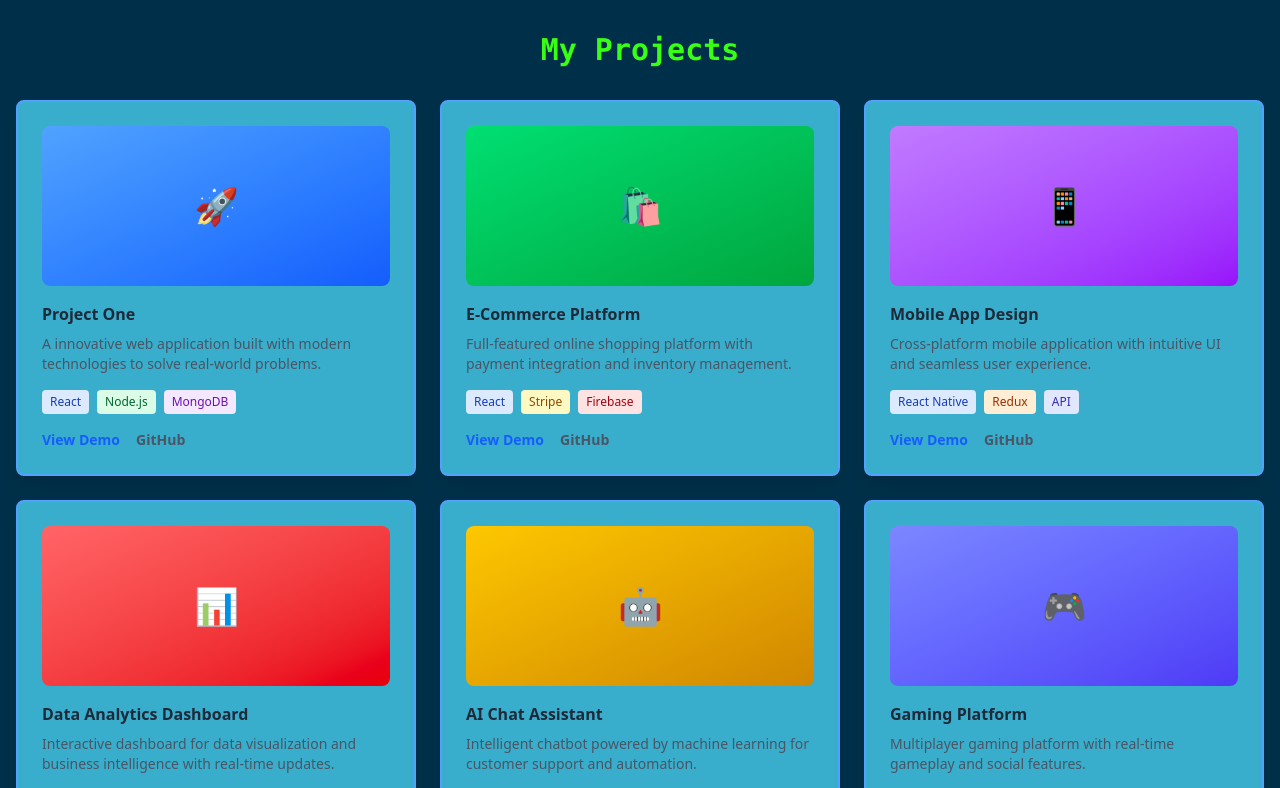
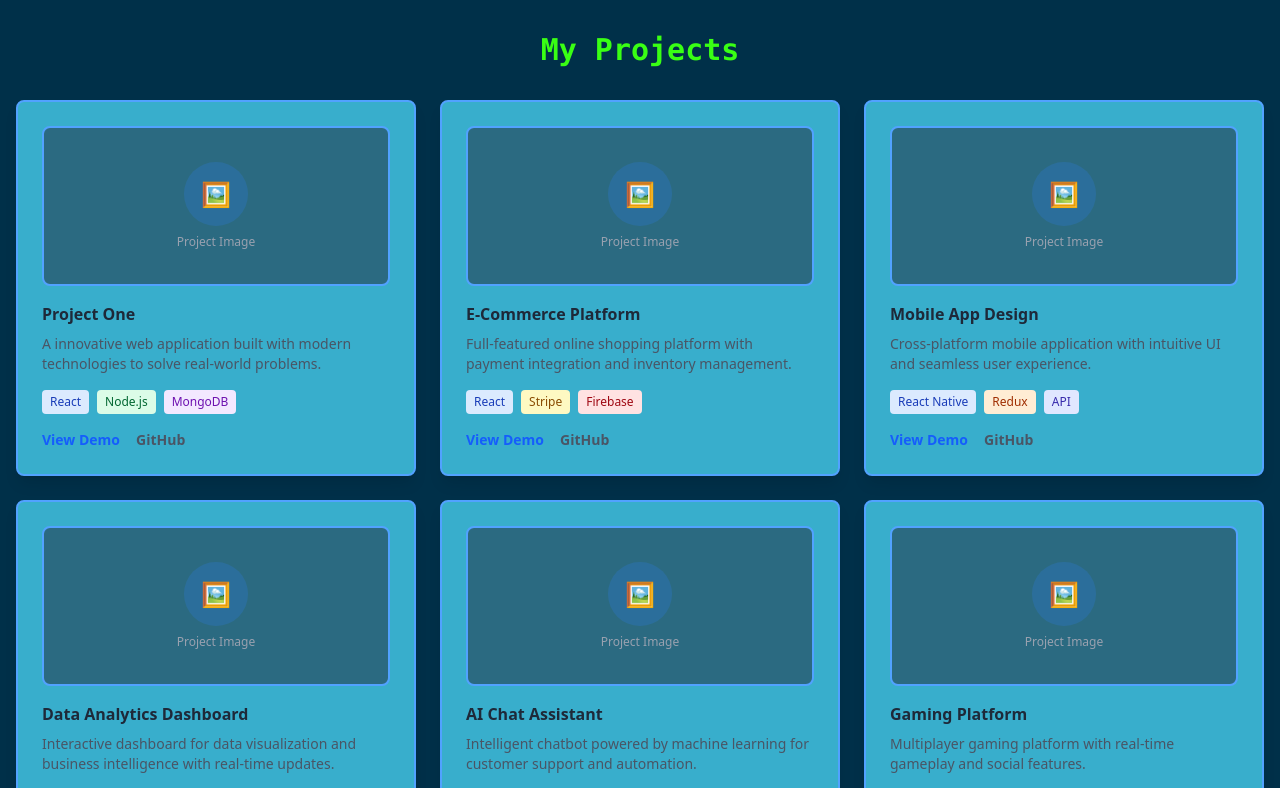
Before and after one commit to Anonimize4/mini-project-, a React (Vite) app: page / in a window 1280 px wide. Shown: the part 1620-2408 px from the top of the page. Built offline with nearby package versions, Linux system fonts and the light colour scheme.

Commit message:
add photo for

```diff
--- a/src/components/ProjectsSection.tsx
+++ b/src/components/ProjectsSection.tsx
@@ -86,8 +86,13 @@ const ProjectsSection = () => {
             transition={{ duration: 0.5, delay: index * 0.1 }}
           >
             <div className="mb-4">
-              <div className={`w-full h-40 bg-gradient-to-br ${project.gradient} rounded-lg flex items-center justify-center`}>
-                <span className="text-white text-4xl font-bold">{project.icon}</span>
+              <div className="w-full h-40 rounded-lg overflow-hidden bg-gray-800/50 border-2 border-blue-400 flex items-center justify-center hover:bg-gray-700/50 transition-colors duration-300">
+                <div className="text-center">
+                  <div className="w-16 h-16 bg-blue-500/20 rounded-full mx-auto mb-2 flex items-center justify-center">
+                    <span className="text-blue-400 text-2xl">🖼️</span>
+                  </div>
+                  <p className="text-gray-400 text-xs">Project Image</p>
+                </div>
               </div>
             </div>
             <h3 className="font-bold text-gray-800 mb-2">{project.title}</h3>
@@ -107,13 +112,16 @@ const ProjectsSection = () => {
               >
                 View Demo
               </motion.button>
-              <motion.button
+              <motion.a
+                href="https://github.com"
+                target="_blank"
+                rel="noopener noreferrer"
                 className="text-gray-600 hover:text-gray-800 text-sm font-semibold"
                 whileHover={{ scale: 1.1 }}
                 whileTap={{ scale: 0.95 }}
               >
                 GitHub
-              </motion.button>
+              </motion.a>
             </div>
           </motion.div>
         ))}
```
